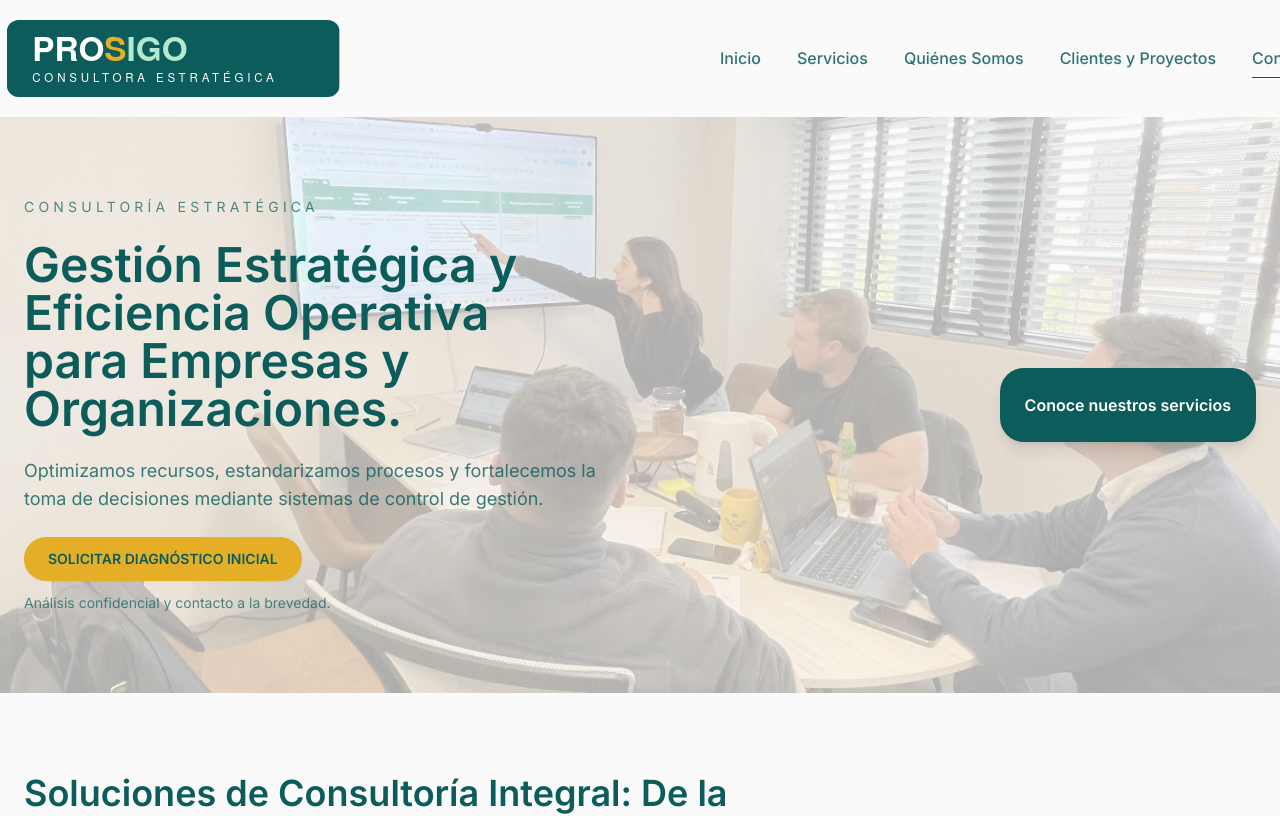
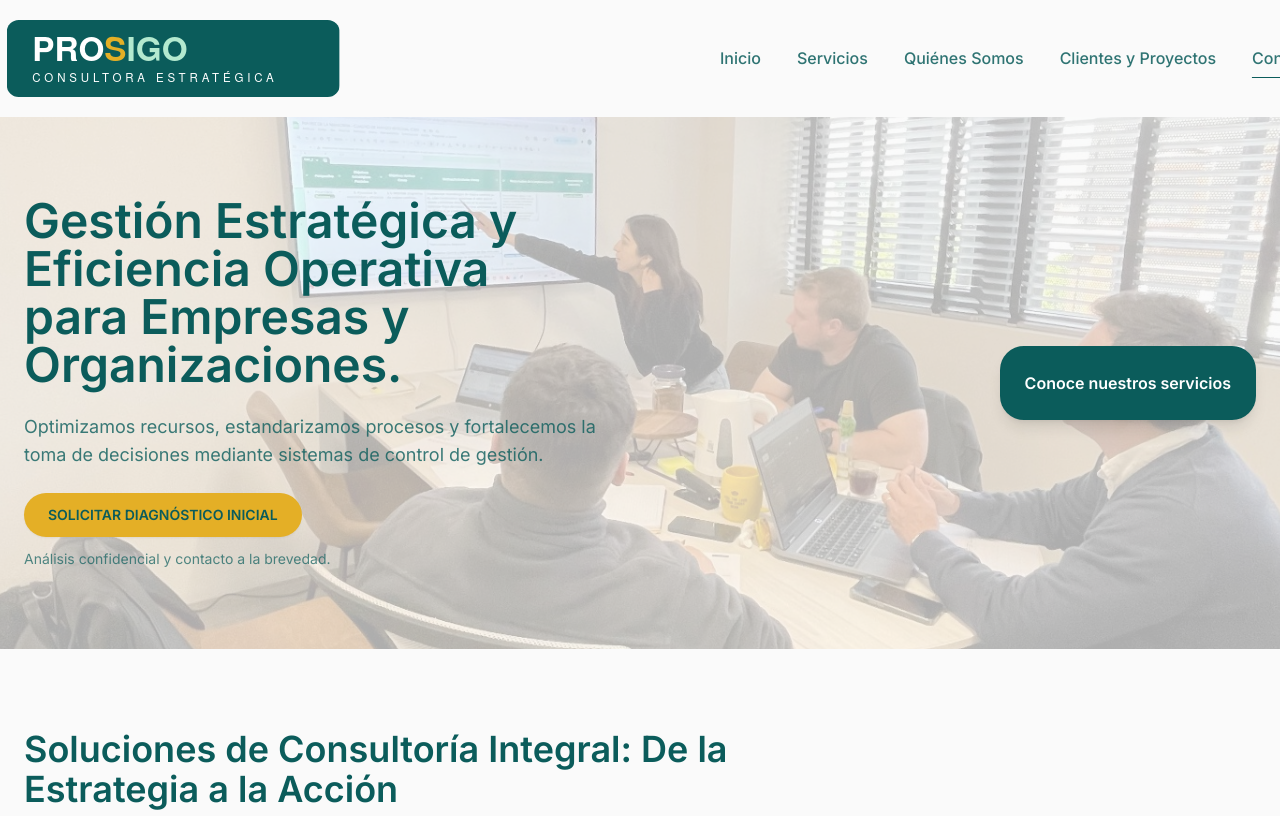
Before and after one commit to medinabenjamin/landing_page_test, a Next.js app: page / in a window 1280 px wide. Shown: the top 816 px of the page. Built offline with nearby package versions, Linux system fonts and the light colour scheme.

Commit message:
Remove redundant hero eyebrow text

```diff
--- a/src/components/Hero.tsx
+++ b/src/components/Hero.tsx
@@ -18,11 +18,6 @@ export default function Hero() {
           delayChildren={0.05}
           sectionId="hero"
         >
-          <StaggerItem>
-            <p className="text-sm uppercase tracking-[0.3em] text-brand/70">
-              Consultoría estratégica
-            </p>
-          </StaggerItem>
           <StaggerItem>
             <h1 className="text-4xl font-semibold leading-tight text-brand md:text-5xl">
               Gestión Estratégica y Eficiencia Operativa para Empresas y
```
